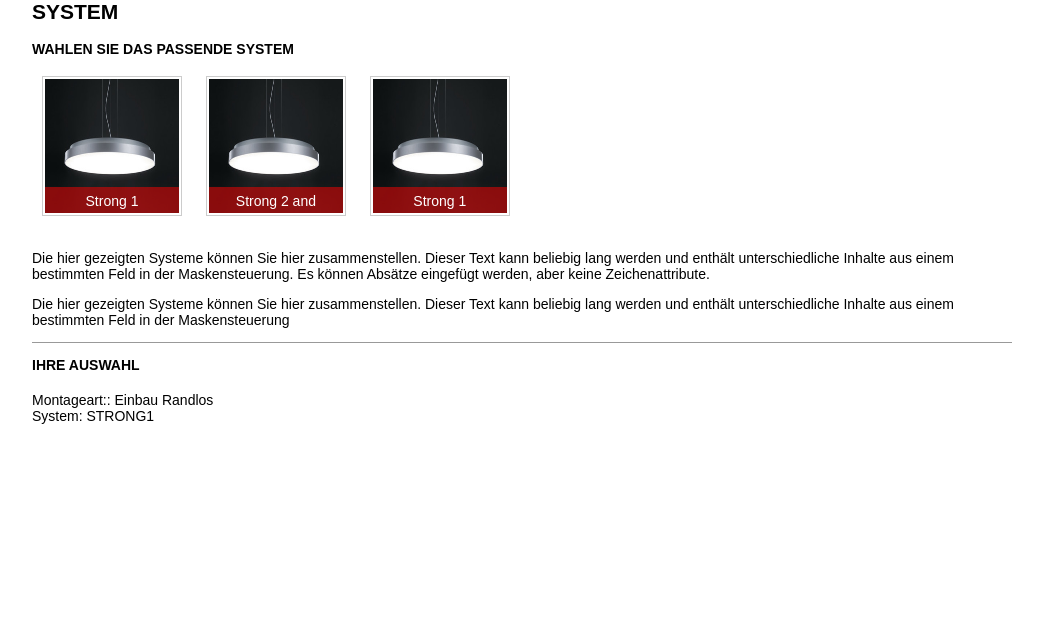
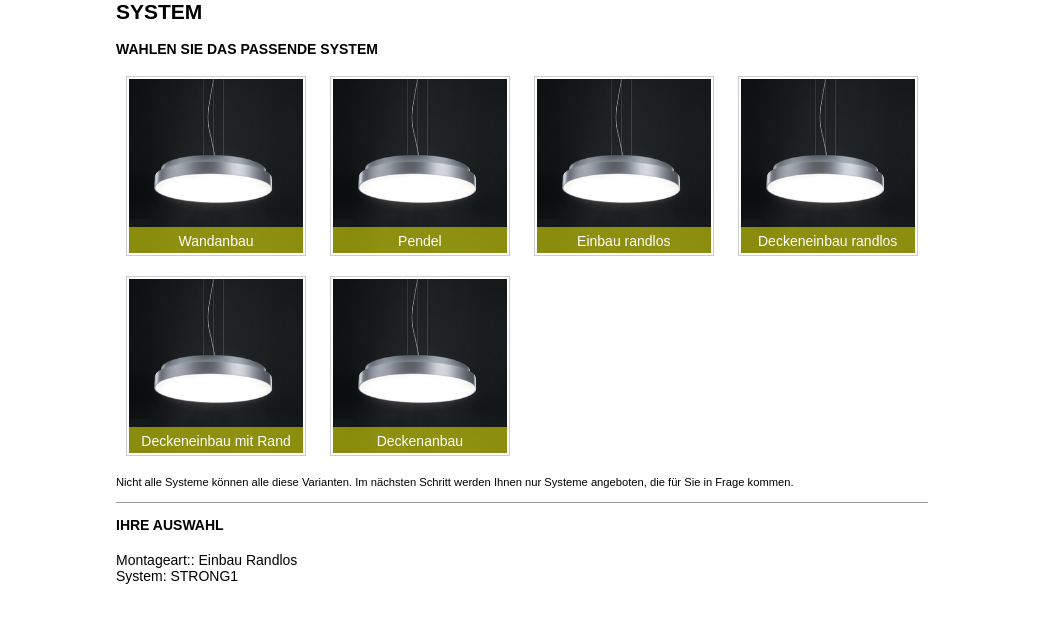
Before and after one commit to mnaco/temp_configurator, a website: page www/index.html in a window 1280 px wide. Shown: the whole page, without its empty margins (118-1161 px from the left). Drawn offline with Linux system fonts and the light colour scheme.

Commit message:
Updated the class names, added new dummy images

```diff
--- a/scss/base/_base.scss
+++ b/scss/base/_base.scss
@@ -11,29 +11,31 @@ h1, h2, h3, h4, h5, h6 {
 	margin-top: 0;
 }
 
-.bodyWrapper {
+.cfBodyWrapper {
 	* { @include box-sizing(border-box); }
 	font-size: 14px;
 
 }
 
-.contenWrapper {
-	width: 980px;
+.cfContentWrapper {
+	width: 812px;
 	margin: 0 auto;
 }
 
-.imgList {
+.cfImgList {
+
 	ul {
 		margin: 0;
 		padding: 0;
 		list-style: none;
 	}
+
 	li {
 		display: inline-block;
 		font-size: 0;
 		margin: 0 10px 20px;
-		height: 140px;
-		width: 140px;
+		height: auto;
+		width: auto;
 		border: 1px solid #ccc;
 		padding: 2px;
 		&.active { border-color: #900; }
@@ -62,7 +64,7 @@ h1, h2, h3, h4, h5, h6 {
 				min-height: 26px;
 				text-align: center;
 				display: block;
-				background: rgba(255,0,0,0.5);
+				background: rgba(255,255,0,0.5);
 				font-size: 14px;
 				line-height: 1.3em;
 				color: #fff;
@@ -76,9 +78,19 @@ h1, h2, h3, h4, h5, h6 {
 		}
 	}
 
+	&.sizeM li {
+		width: 180px;
+		height: 180px;
+	}
+	&.sizeL li {
+		width: 260px;
+		height: 260px;
+	}
 }
 
-.footerChoice {
+.cfAnnotate { font-size: 0.8em; }
+
+.cfSeletedOptions {
 	margin-top: 1em;
 	padding-top: 1em;
 	border-top: 1px solid $darkColor;
--- a/www/index.html
+++ b/www/index.html
@@ -8,39 +8,56 @@
 	</head>
 	<body>
 
-		<div class="bodyWrapper configurator">
+		<div class="cfBodyWrapper">
 
 <!-- SYSTEM -->
-			<div class="contenWrapper">
+			<div class="cfContentWrapper">
 				<h2>SYSTEM</h2>
 				<h4>WAHLEN SIE DAS PASSENDE SYSTEM</h4>
-				<div class="imgList">
+				<div class="cfImgList sizeM">
 					<ul>
 						<li>
 							<a href="">
 								<img class="itemImg" src="img/dummy_image.jpg" alt="Product Image">
-								<span class="itemTitle">Strong 1</span>
+								<span class="itemTitle">Wandanbau</span>
 							</a>
 						</li>
 						<li>
 							<a href="">
 								<img class="itemImg" src="img/dummy_image.jpg" alt="Product Image">
-								<span class="itemTitle">Strong 2 and verylong title</span>
+								<span class="itemTitle">Pendel</span>
 							</a>
 						</li>
 						<li>
 							<a href="">
 								<img class="itemImg" src="img/dummy_image.jpg" alt="Product Image">
-								<span class="itemTitle">Strong 1</span>
+								<span class="itemTitle">Einbau randlos</span>
+							</a>
+						</li>
+						<li>
+							<a href="">
+								<img class="itemImg" src="img/dummy_image.jpg" alt="Product Image">
+								<span class="itemTitle">Deckeneinbau randlos</span>
+							</a>
+						</li>
+						<li>
+							<a href="">
+								<img class="itemImg" src="img/dummy_image.jpg" alt="Product Image">
+								<span class="itemTitle">Deckeneinbau mit Rand</span>
+							</a>
+						</li>
+						<li>
+							<a href="">
+								<img class="itemImg" src="img/dummy_image.jpg" alt="Product Image">
+								<span class="itemTitle">Deckenanbau</span>
 							</a>
 						</li>
 					</ul>
+					<div class="cfAnnotate">Nicht alle Systeme können alle diese Varianten. Im nächsten Schritt werden Ihnen nur Systeme angeboten, die für Sie in Frage kommen.</div>
 				</div>
-				<p>Die hier gezeigten Systeme können Sie hier zusammenstellen. Dieser Text kann beliebig lang werden und enthält unterschiedliche Inhalte aus einem bestimmten Feld in der Maskensteuerung.
-Es können Absätze eingefügt werden, aber keine Zeichenattribute.</p>
-				<p>Die hier gezeigten Systeme können Sie hier zusammenstellen. Dieser Text kann beliebig lang werden und enthält unterschiedliche Inhalte aus einem bestimmten Feld in der Maskensteuerung</p>
 
-				<div class="footerChoice">
+
+				<div class="cfSeletedOptions">
 					<h4>IHRE AUSWAHL</h4>
 					<p>
 						Montageart:: Einbau Randlos <br>
```
Also changed, not shown: www/css/main.css, www/img/3-Montage-U-Form.png (added), www/img/thumbs180/Einbau-mit-Rand-STRONG1.png (added), www/img/thumbs180/Leuchtmittel-LED.png (added), www/img/thumbs180/Lichtfarbe-3000K.png (added), 3 other files.
